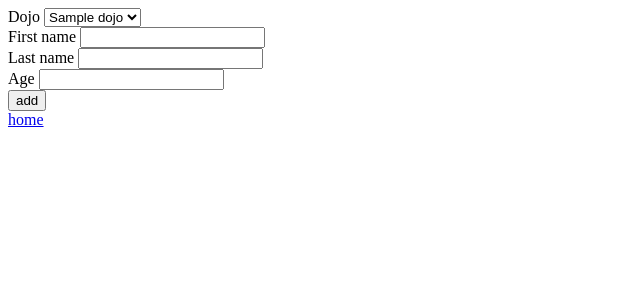
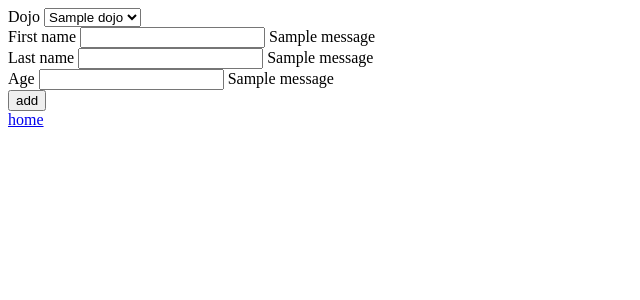
Before and after one commit to Lenddy/dojos_ninjas_mudullarized, a Flask app: page /add/ninja in a window 1280 px wide. Shown: the top 300 px of the page, without its empty margins (0-640 px from the left). Run offline with Flask 2, Linux system fonts and the light colour scheme; tables that the repository leaves empty or names only in its code hold one stand-in row (values such as "Sample post"); one stand-in notice (Sample message) is shown.

Commit message:
dojo ninjas  with validations

```diff
--- a/flask_app/__init__.py
+++ b/flask_app/__init__.py
@@ -1,5 +1,4 @@
-from flask import Flask
-
-
+from flask import Flask, session
 app = Flask(__name__)
+app.secret_key = "secret"
 db = "dojos_ninjas_schema"
--- a/flask_app/controllers/dojos_ninjas_controller.py
+++ b/flask_app/controllers/dojos_ninjas_controller.py
@@ -9,14 +9,11 @@ def show_all():
     dojos = Dojos.get_all()
     return render_template("show_all.html",dojos = dojos)
 
-
-@app.route("/add/dojo")
-def new_dojo():
-    return render_template("index.html")
-
-
+#adds dojo
 @app.route("/add/dojo",methods = ["post"])
 def create_dojo():
+    if not Dojos.validatin_dojos(request.form):
+        return redirect("/")
     Dojos.add_one(request.form)
     return redirect("/")
 
@@ -38,7 +35,7 @@ def show_one_dojo_with_ninjas(num):
 
 @app.route("/show/ninja")
 def show_ninjas():
-    ninja = Dojos.get_ninjas_in_dojo()
+    Dojos.get_ninjas_in_dojo()
     return redirect("one_dojo.html")
 
 
@@ -50,6 +47,8 @@ def new_ninja():
 
 @app.route("/add/ninja", methods = ["post"])
 def add_ninja():
+    if not Ninjas.flassh_message(request.form):
+        return redirect("/add/ninja")
     data = {
         "f_name":request.form["f_name"],
         "l_name": request.form["l_name"],
@@ -58,4 +57,4 @@ def add_ninja():
     }
     Ninjas.add_ninja(data)
     print(data)
-    return redirect("/")
+    return redirect("/show/ninja")
--- a/flask_app/models/dojo_model.py
+++ b/flask_app/models/dojo_model.py
@@ -1,6 +1,7 @@
 from flask_app.config.connectTomysql import connectToMySQL
 from flask_app import db
 from flask_app.models import ninja_model
+from  flask import flash
 
 
 
@@ -18,13 +19,6 @@ class Dojos:
         query = "select * from dojos;"
         result = connectToMySQL(db).query_db(query)
         return result
-
-    @classmethod
-    def get_one(cls,data):
-        query = "select * from dojos where id = %(id)s;"
-        result = connectToMySQL(db).query_db(query,data)
-
-        return cls(result[0])
 
 
     @classmethod
@@ -49,3 +43,11 @@ class Dojos:
 
             dojo.ninjas.append(ninja_model.Ninjas(ninja_data))
         return dojo
+
+    @staticmethod
+    def validatin_dojos(dojos):
+        validate = True
+        if len(dojos["name"]) < 2:
+            flash("name must be at least 2 characters","dojo_error")
+            validate = False
+        return validate
--- a/flask_app/templates/add_ninja.html
+++ b/flask_app/templates/add_ninja.html
@@ -20,16 +20,23 @@
 			<div>
 				<label for="first_name">First name</label>
 				<input type="text" name="f_name" id="f_name" />
+				{%for message in get_flashed_messages(category_filter =
+				["first_name_error"]) :%} {{message}} {% endfor%}
 			</div>
 			<div>
 				<label for="last_name">Last name</label>
 				<input type="text" name="l_name" id="l_name" />
+				{% for message in get_flashed_messages(category_filter =
+				["last_name_error"]) :%} {{message}} {% endfor %}
 			</div>
 			<div>
 				<label for="age">Age</label>
 				<input type="text" name="age" id="age" />
+				{% for message in get_flashed_messages(category_filter =
+				["age_error"]) :%} {{message}} {% endfor %}
 			</div>
 			<div><button type="submit">add</button></div>
+			<div></div>
 		</form>
 		<div>
 			<a href="/">home</a>
--- a/flask_app/templates/show_all.html
+++ b/flask_app/templates/show_all.html
@@ -18,9 +18,12 @@
 					</h1>
 				</div>
 				<div>
-					<input type="text" name="name" id="" />
+					<input type="text" name="name" id="" /> {% for message in
+					get_flashed_messages(category_filter = ["dojo_error"]) %}
+					{{message}} {% endfor %}
 				</div>
 				<button type="submit">Add dojo</button>
+				<div></div>
 			</form>
 		</div>
 
```
